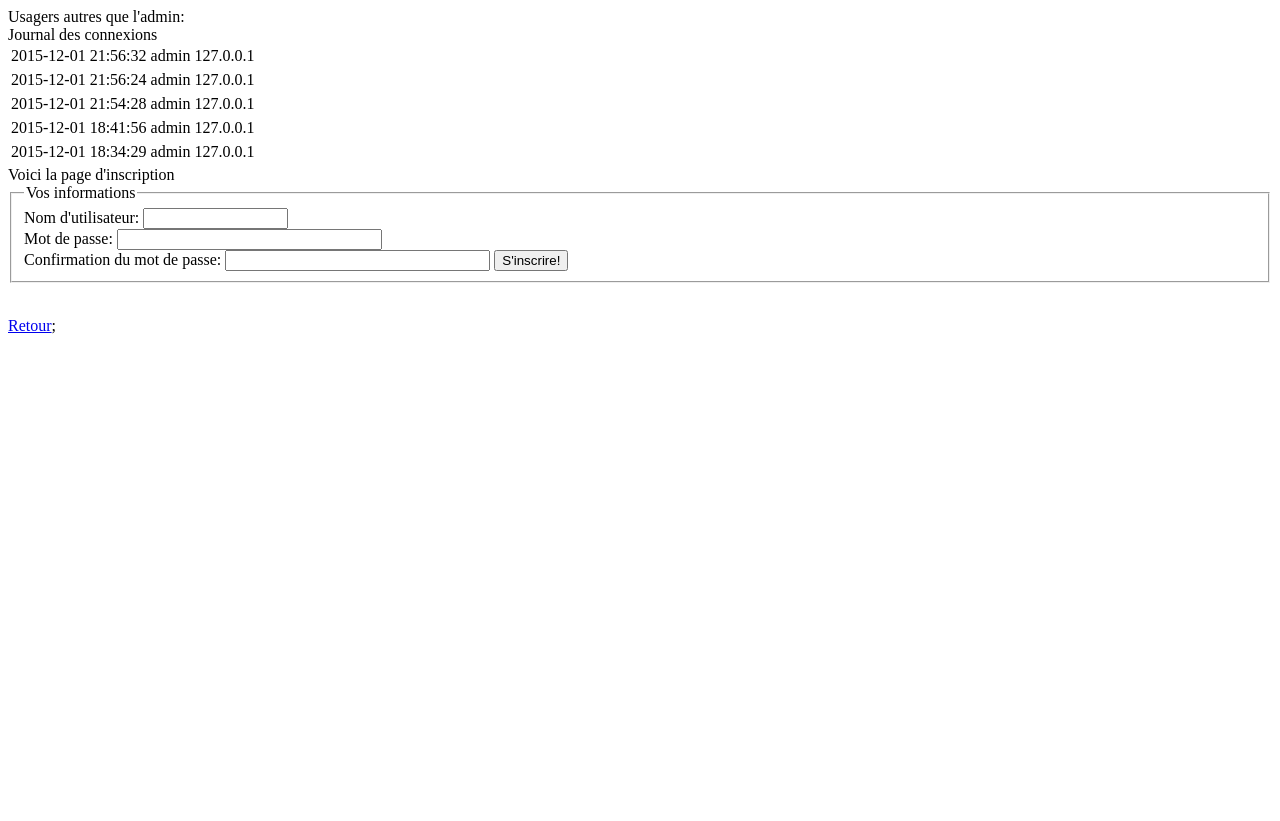
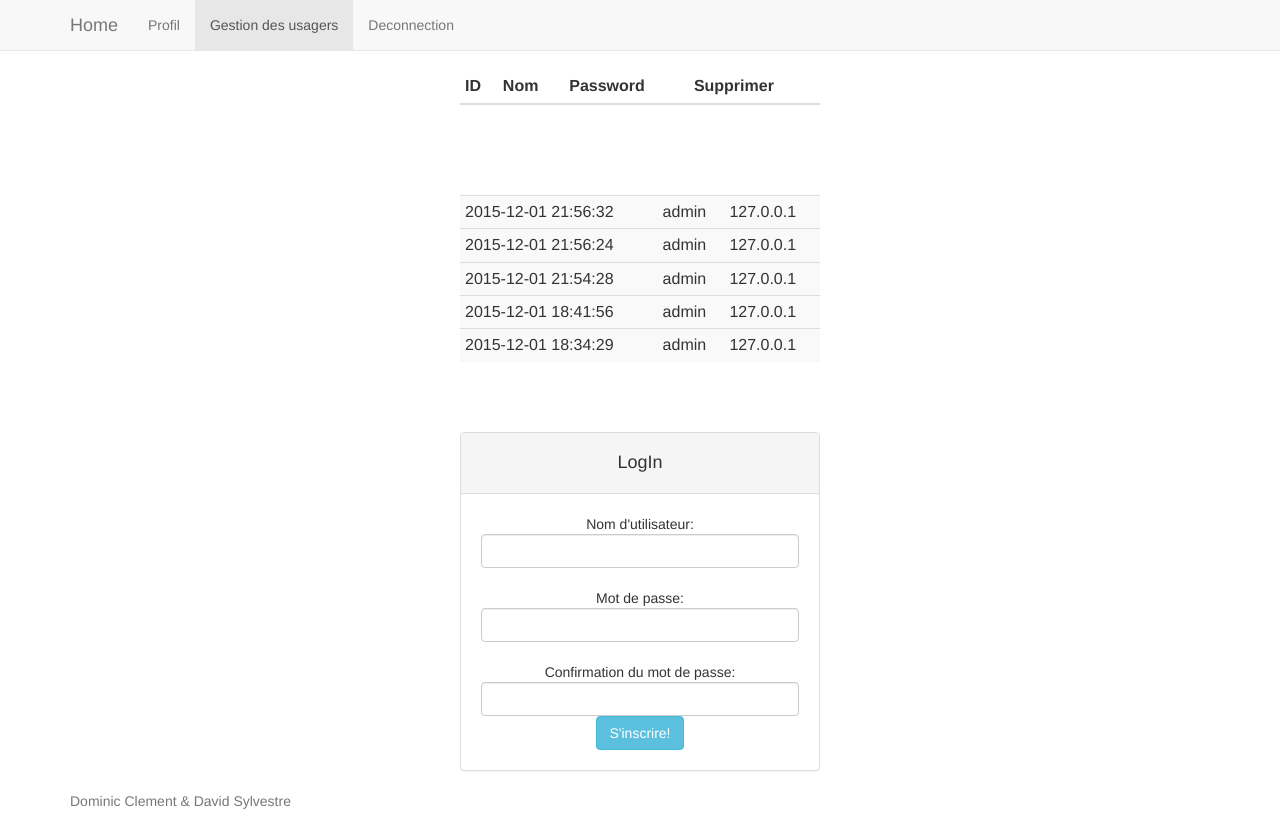
Before and after one commit to Dave1840438/GalerieDImages, a PHP site: page /gestionUsagers.php in a window 1280 px wide. Before the commit the page ends 334 px from the top, so only its background shows below. Run offline with PHP 8.4, Linux system fonts and the light colour scheme; the visitor is signed in with stand-in values (Sample User, id 1); data comes from the database, SQL or seed files in the repository; lists and menus that the app fills with data are empty.

Commit message:
interface

```diff
--- /dev/null
+++ b/footer.php
@@ -0,0 +1,13 @@
+<?php
+/**
+ * Created by PhpStorm.
+ * User: Dominic
+ * Date: 2015-12-09
+ * Time: 18:33
+ */
+?>
+<footer class="footer">
+    <div class="container">
+        <p class="text-muted">Dominic Clement & David Sylvestre</p>
+    </div>
+</footer>
--- a/gestimage.php
+++ b/gestimage.php
@@ -155,3 +155,7 @@ if ($uneImage == false)
         </div>
     </div>
 </div>
+
+
+
+<?php include 'footer.php' ?>
--- a/gestionUsagers.php
+++ b/gestionUsagers.php
@@ -1,3 +1,8 @@
+<link rel="stylesheet" href="css/bootstrap.min.css"/>
+<!-- jQuery -->
+<script src="js/jquery.js"></script>
+<script src="js/bootstrap.min.js"></script>
+
 <?php
 
 include_once("protectedPage.php");
@@ -49,11 +54,65 @@ $username = "";
 $password = "";
 
 $messageErreur = "";
+?>
+
+<nav class="navbar navbar-default navbar-fixed-top" role="navigation">
+    <div class="container">
+        <!-- Brand and toggle get grouped for better mobile display -->
+        <div class="navbar-header">
+            <button type="button" class="navbar-toggle" data-toggle="collapse" data-target="#bs-example-navbar-collapse-1">
+                <span class="sr-only">Toggle navigation</span>
+                <span class="icon-bar"></span>
+                <span class="icon-bar"></span>
+                <span class="icon-bar"></span>
+            </button>
+            <a class="navbar-brand" href="#">Home</a>
+        </div>
+
+        <!-- Collect the nav links, forms, and other content for toggling -->
+        <div class="collapse navbar-collapse" id="bs-example-navbar-collapse-1">
+            <ul class="nav navbar-nav">
+                <li>
+                    <?php
+                    echo '<a href="profil.php">Profil</a>';
+                    ?>
+                </li>
+                <?php
+                if ($_SESSION["isAdmin"])
+                {
+                    echo '<li class="active"><a href="gestionUsagers.php">Gestion des usagers</a></li>';
+                }
+                ?>
+                <li>
+                    <?php
+                    echo '<a href="Deconnection.php">Deconnection</a>';
+                    ?>
+                </li>
+
+            </ul>
+        </div><!-- /.navbar-collapse -->
+    </div><!-- /.container-fluid -->
+</nav>
 
 
-echo "Usagers autres que l'admin:<br>";
 
-echo '<table>';
+
+<div class="container">
+    <div class="row">
+
+        <div class="col-lg-4 col-lg-offset-4" style="margin-top: 70px">
+<table class="table table-striped table-condensed">
+<thead>
+    <tr>
+        <th>ID</th>
+        <th>Nom</th>
+        <th>Password</th>
+        <th>Supprimer</th>
+    </tr>
+</thead>
+<tbody>
+
+<?php
 
 for ($i = 0; $i < count($tousLesUsagers); $i++)
 {
@@ -68,18 +127,22 @@ for ($i = 0; $i < count($tousLesUsagers); $i++)
         <td>
         <form action="gestionUsagers.php" method="post">
             <input type="hidden" name="idToDelete" value="<?= $tousLesUsagers[$i][0] ?>">
-            <input type="submit" value="Supprimer">
+            <input type="submit" class="btn btn-danger" value="Supprimer">
         </form>
         </td>
         </tr>
 <?php
     }
 }
+?>
+</tbody>
 
-echo '</table>';
 
-echo "Journal des connexions <br>";
-echo '<table>';
+</table></div>
+        <div class="col-lg-4 col-lg-offset-4" style="margin-top: 70px">
+        <table class="table table-striped table-condensed">
+
+            <?php
 
 for ($i = 0; $i < count($connectionLog); $i++)
 {
@@ -89,10 +152,11 @@ for ($i = 0; $i < count($connectionLog); $i++)
         echo "<td>" . $connectionLog[$i][2] . "</td>";
         echo "<tr>";
 }
+            ?>
+</table>
+            </div>
 
-echo '</table>';
 
-?>
 
 <style>
     b
@@ -105,15 +169,26 @@ echo '</table>';
 Voici la page d'inscription
 
 <form action="gestionUsagers.php" method="post">
-    <fieldset>
-        <legend>Vos informations</legend>
-        Nom d'utilisateur: <input name="username" value="<?= $username ?>" type="text" size="15"><br>
-        Mot de passe: <input name="password" type="password" size="30"><br>
-        Confirmation du mot de passe: <input name="confirmpassword" type="password" size="30">
-        <input type="submit" value="S'inscrire!">
-    </fieldset>
-</form>
+    <div class="col-lg-4 col-lg-offset-4" style="margin-top: 50px">
+        <div class="panel panel-default">
+            <div class="panel-heading">
+                <h4 class="text-center">
+                    LogIn
+                </h4>
+            </div>
+            <div class="panel-body text-center" style="padding: 20px">
+                    Nom d'utilisateur: <input name="username" class="form-control" value="<?= $username ?>" type="text" size="15"><br>
+                    Mot de passe: <input name="password" class="form-control" type="password" size="30"><br>
+                Confirmation du mot de passe: <input name="confirmpassword" class="form-control" type="password" size="30">
+                <input type="submit" class="btn btn-info" value="S'inscrire!">
+            </div>
+        </div>
+    </div>
+    </form>
 
-<b><?=$messageErreur?></b>
-<br>
-<a href="index.php">Retour</a>;
+    <b><?=$messageErreur?></b>
+    <br>
+</div>
+</div>
+
+<?php include 'footer.php' ?>
--- a/index.php
+++ b/index.php
@@ -142,3 +142,5 @@ for ($i = 0; $i < count($touteLesImages); $i++)
 </div>
 <br>
 <b style="color:red;"><?=$message?></b>
+
+<?php include 'footer.php' ?>
--- a/profil.php
+++ b/profil.php
@@ -137,3 +137,7 @@ if (isset($_POST["changeConnectionTimeout"]))
     </div>
 
 <br>
+
+
+
+<?php include 'footer.php' ?>
```
